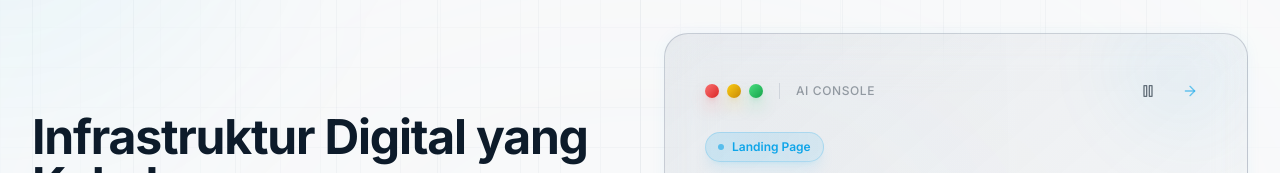
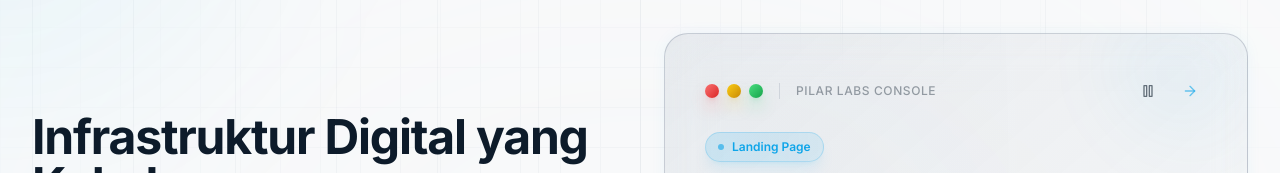
Before and after one commit to pilarlabsid/pilarlabs-landing, a React (Vite) app: page / in a window 1280 px wide. Shown: the part 133-306 px from the top of the page. Built offline with nearby package versions, Linux system fonts and the light colour scheme.

Commit message:
chore: rebrand console label and deploy updates

```diff
--- a/src/components/ui/AIPromptAnimation.tsx
+++ b/src/components/ui/AIPromptAnimation.tsx
@@ -129,7 +129,7 @@ export function AIPromptAnimation() {
                             />
                         </div>
                         <div className="h-3 md:h-4 w-px bg-structural/20" />
-                        <span className="text-[10px] md:text-xs font-medium text-calm/40 tracking-wider uppercase">AI Console</span>
+                        <span className="text-[10px] md:text-xs font-medium text-calm/40 tracking-wider uppercase">Pilar Labs Console</span>
                     </div>
 
                     {/* Control buttons */}
@@ -317,8 +317,8 @@ export function AIPromptAnimation() {
                         <motion.div
                             key={index}
                             className={`h-1 md:h-1.5 rounded-full transition-all duration-500 ${index === currentPromptIndex
-                                    ? 'w-6 md:w-10 bg-gradient-to-r from-precision to-precision/70 shadow-lg shadow-precision/50'
-                                    : 'w-1 md:w-1.5 bg-structural/30'
+                                ? 'w-6 md:w-10 bg-gradient-to-r from-precision to-precision/70 shadow-lg shadow-precision/50'
+                                : 'w-1 md:w-1.5 bg-structural/30'
                                 }`}
                         />
                     ))}
```
